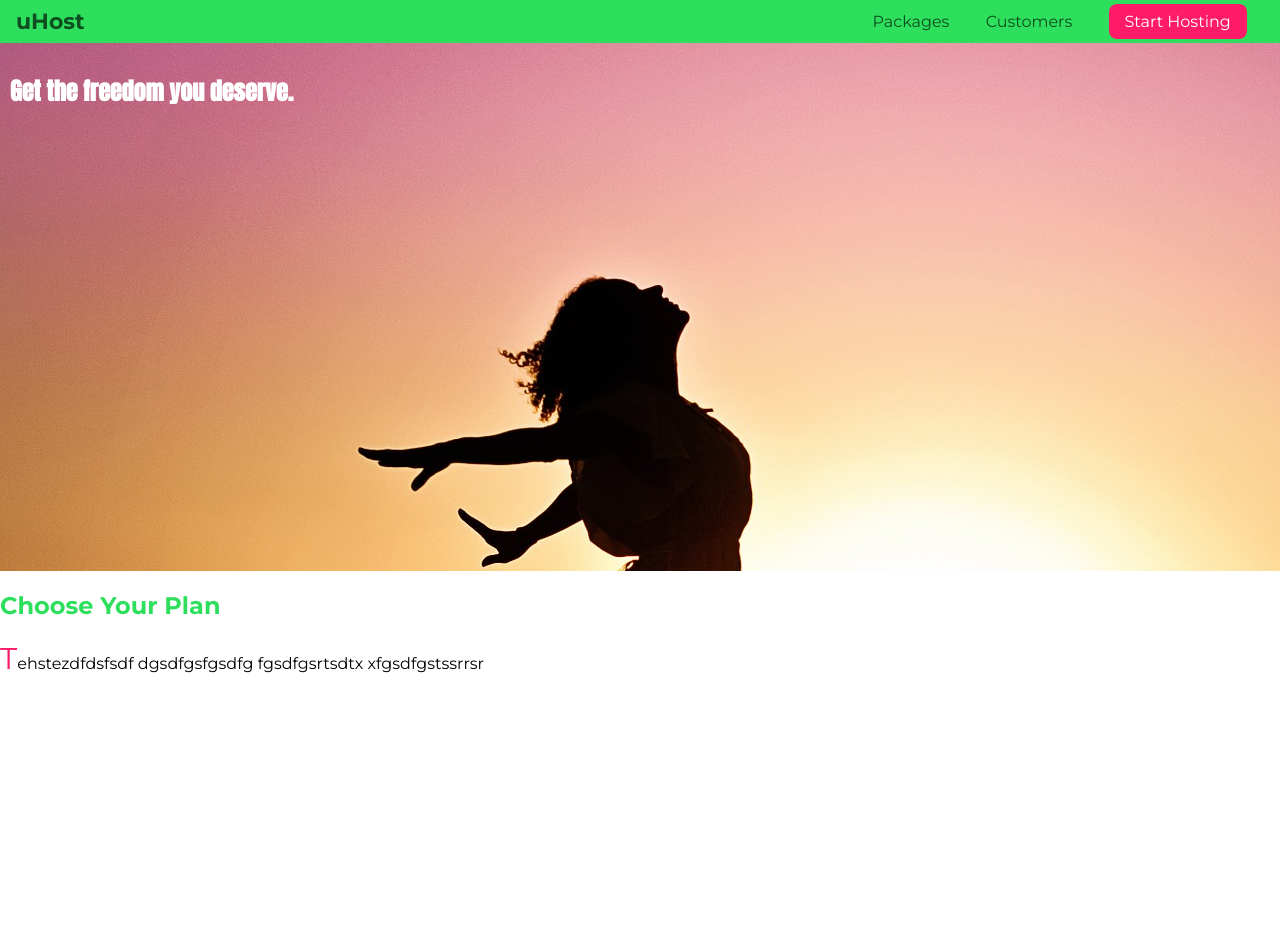
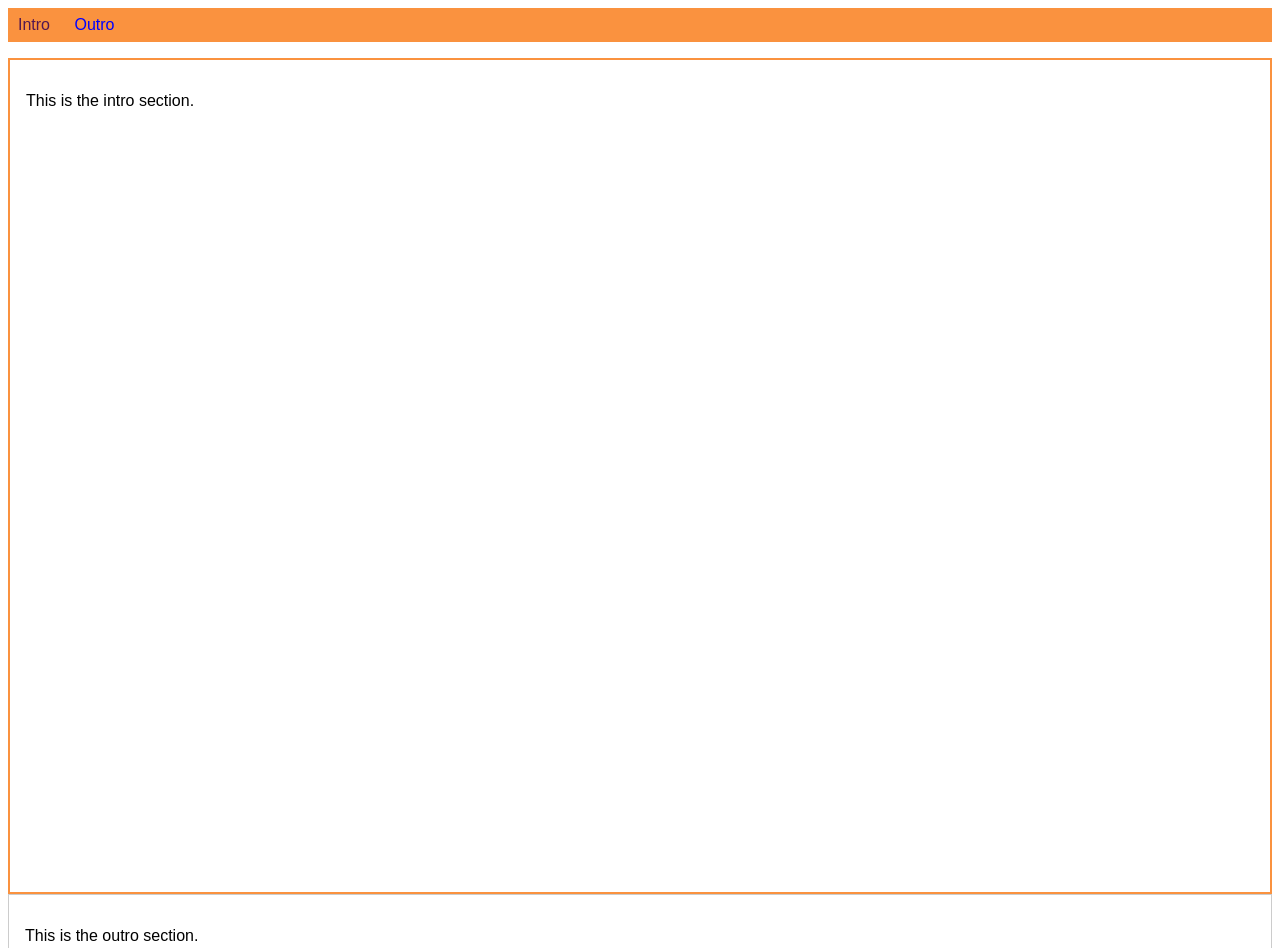
Before and after one commit to GunaUI/CSS-Complete-Guide, a plain HTML site: page index.html in a window 1280 px wide. Shown: the top 948 px of the page. Before the commit the page ends 800 px from the top, so only its background shows below. Drawn offline with Linux system fonts and the light colour scheme.

Commit message:
selectors

```diff
--- a/index.html
+++ b/index.html
@@ -3,45 +3,23 @@
 
 <head>
     <meta charset="UTF-8">
+    <meta name="viewport" content="width=device-width, initial-scale=1.0">
     <meta http-equiv="X-UA-Compatible" content="ie=edge">
-    <title>uHost</title>
-    <link rel="shortcut icon" href="favicon.png">
-    <link href="https://fonts.googleapis.com/css?family=Anton&display=swap" rel="stylesheet">
-    <link href="https://fonts.googleapis.com/css?family=Montserrat:400,700&display=swap" rel="stylesheet">
-    <link rel="stylesheet" href="main.css"/>
+    <title>CSS Course</title>
+    <link rel="stylesheet" href="main.css">
 </head>
 
 <body>
-    <header class="main-header">
-        <div>
-            <a href="index.html" class="main-header__brand">
-                uHost
-            </a>
-        </div>
-        <nav class="main-nav">
-            <ul class="main-nav__items">
-                <li class="main-nav__item">
-                    <a href="packages/index.html">Packages</a>
-                </li>
-                <li class="main-nav__item">
-                    <a href="customers/index.html">Customers</a>
-                    <a href="customers/index.html" style="display:none">Customers</a>
-                </li>
-                <li class="main-nav__item main-nav__item--cta">
-                    <a href="start-hosting/index.html">Start Hosting</a>
-                </li>
-            </ul>
-        </nav>
-    </header>
-    <main>
-        <section id="product-overview">
-            <div><h1>Get the freedom you deserve.</h1></div>
-        </section>
-        <section id="plans">
-            <h1 class="section-title">Choose Your Plan</h1>
-            <p>Tehstezdfdsfsdf dgsdfgsfgsdfg fgsdfgsrtsdtx xfgsdfgstssrrsr</p>
-        </section>
-    </main>
+    <nav>
+        <a href="#intro" class="active">Intro</a>
+        <a href="#outro">Outro</a>
+    </nav>
+    <section id="intro" class="main-section highlighted ">
+        <p>This is the intro section.</p>
+    </section>
+    <section id="outro" class="main-section">
+        <p>This is the outro section.</p>
+    </section>
 </body>
 
 </html>
--- a/main.css
+++ b/main.css
@@ -1,99 +1,32 @@
-*{
-    box-sizing: border-box;
+body {
+    font-family: sans-serif;
 }
 
-body{
-    font-family: 'Montserrat', sans-serif;
-    margin: 0;
+nav {
+    margin-bottom: 16px;
+    background: #fa923f;
+    padding: 8px 0;
 }
 
-#product-overview{
-    background: url("freedom.jpg");
-    width: 100%;
-    height: 528px;
-    padding: 10px;
+a {
+    text-decoration: none;
+    color: white;
+    margin: 10px;
 }
 
-.section-title{
-    color: #2ddf5c;
-    font-family: inherit;
+a.active {
+    color: #521751
 }
 
-#product-overview h1{
-    color: #ffff;
-    font-family: 'Anton', sans-serif;
+a:not(.active) {
+    color: blue
 }
 
-.main-header{
-    width: 100%;
-    background: #2ddf5c;
-    padding: 8px 16px;
+.main-section {
+    height: 800px;
+    border: 1px solid #ccc;
+    padding: 16px;
 }
-
-.main-header > div{
-    display: inline-block;
-    vertical-align: middle
+.highlighted{
+    border: 2px solid #fa923f;
 }
-
-.main-header__brand{
-    color: #0e4f1f;
-    text-decoration: none;
-    font-weight: bold;
-    font-size: 22px;
-}
-
-.main-nav{
-    display: inline-block;
-    text-align: right;
-    /* width: calc(100% - 49x); */
-    width: calc(100% - 74px);
-    vertical-align: middle;
-}
-
-.main-nav__items{
-    margin: 0;
-    padding: 0;
-    list-style: none;
-}
-
-.main-nav__item{
-    display: inline-block;
-    margin: 0px 16px;
-}
-
-.main-nav__item  a{
-    text-decoration: none;
-    color: #0e4f1f;
-    font-weight: 500;
-    padding: 3px 0 ;
-}
-
-/* .main-nav__item  a::after{
-    content: " (Link)";
-    color: #ff1b68;
-} */
-
-.main-nav__item  a:hover,
-.main-nav__item  a:active {
-    color: #fff;
-    border-bottom: 5px solid white;
-}
-
-.main-nav__item--cta a{
-    color: white;
-    background-color: #ff1b68;
-    padding: 8px 16px;
-    border-radius: 8px;
-}
-
-.main-nav__item--cta a:hover,
-.main-nav__item--cta a:active{
-    color: #ff1b68;
-    background-color: white;
-    border: none
-}
-
-#plans > p::first-letter{
-    color: #ff1b68;
-    font-size: 30px;
-}
```
Also changed, not shown: 1 other file.
